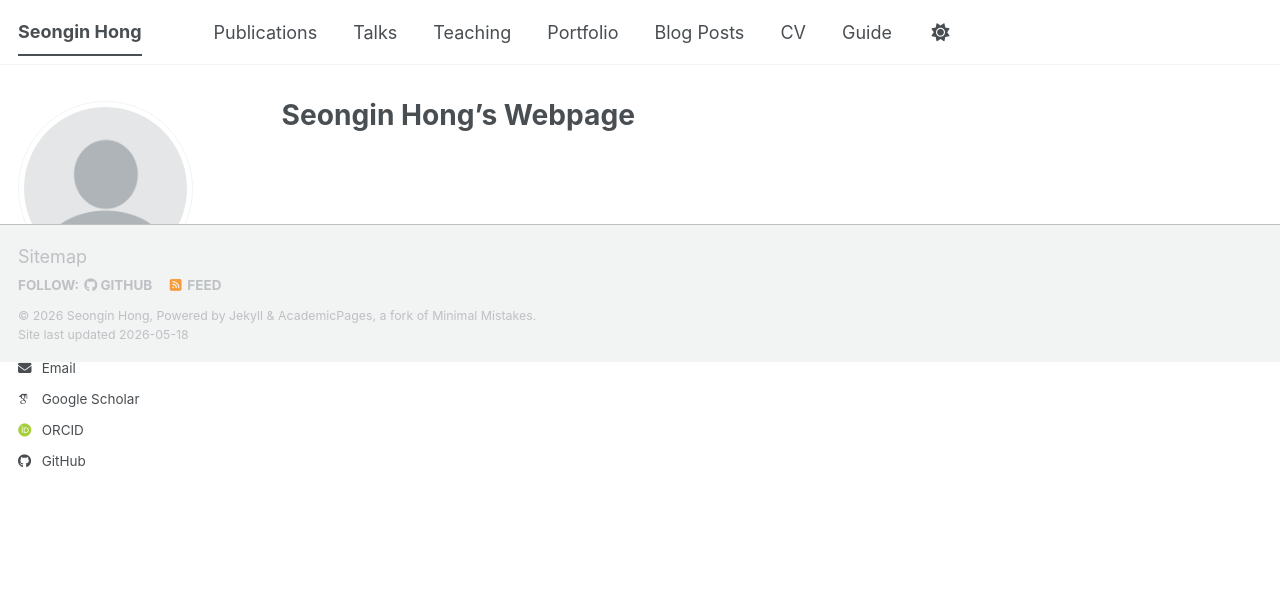
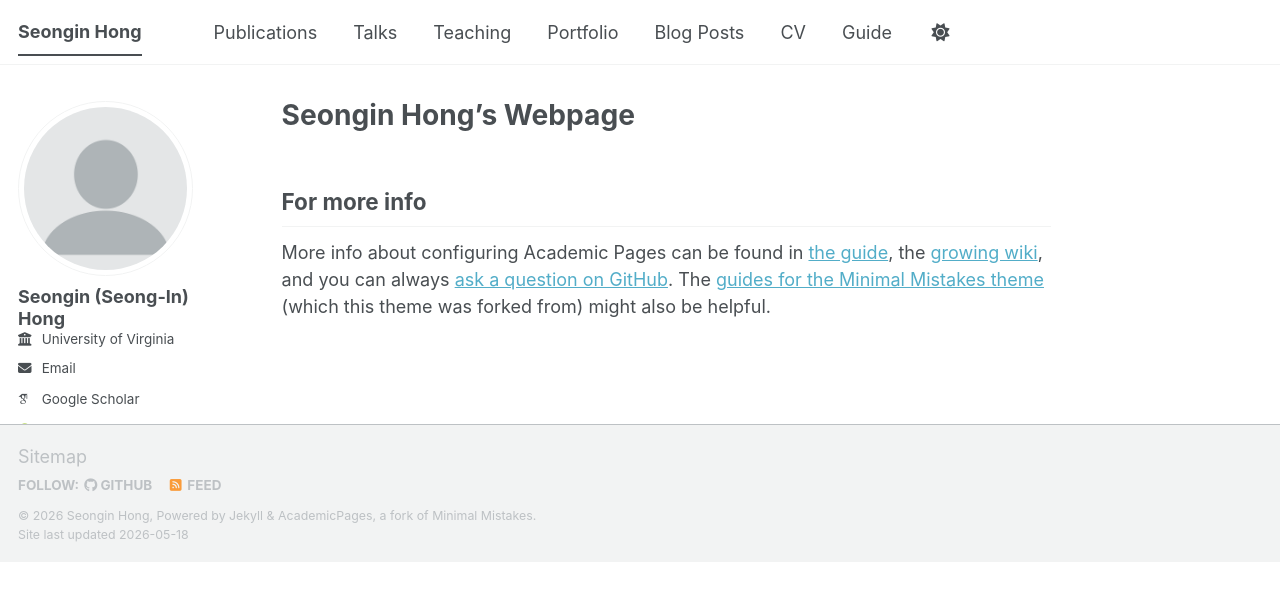
Before and after one commit to SeongInHONG/seonginhong.github.io, a Jekyll site: the page built from _pages/about.md, in a window 1280 px wide. Shown: the top 601 px of the page. Built offline with Jekyll 4.4.1, drawn with Linux system fonts in a browser that asks for light colours; some web fonts are replaced; a script bundle is joined from its source files by our own code; library files that are not in the unit come from our copies.

Commit message:
Update about.md

```diff
--- a/_pages/about.md
+++ b/_pages/about.md
@@ -6,3 +6,7 @@
   - /about/
   - /about.html
 ---
+
+For more info
+------
+More info about configuring Academic Pages can be found in [the guide](https://academicpages.github.io/markdown/), the [growing wiki](https://github.com/academicpages/academicpages.github.io/wiki), and you can always [ask a question on GitHub](https://github.com/academicpages/academicpages.github.io/discussions). The [guides for the Minimal Mistakes theme](https://mmistakes.github.io/minimal-mistakes/docs/configuration/) (which this theme was forked from) might also be helpful.
```
